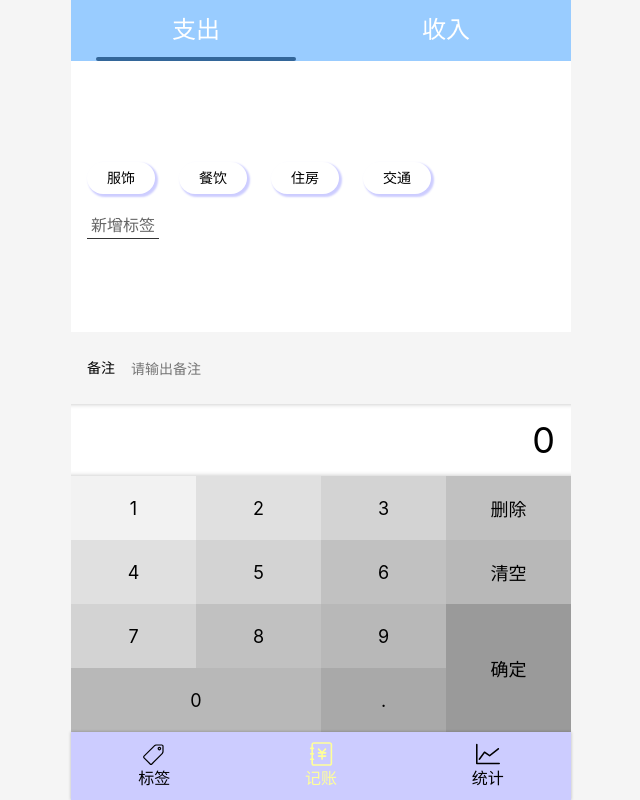
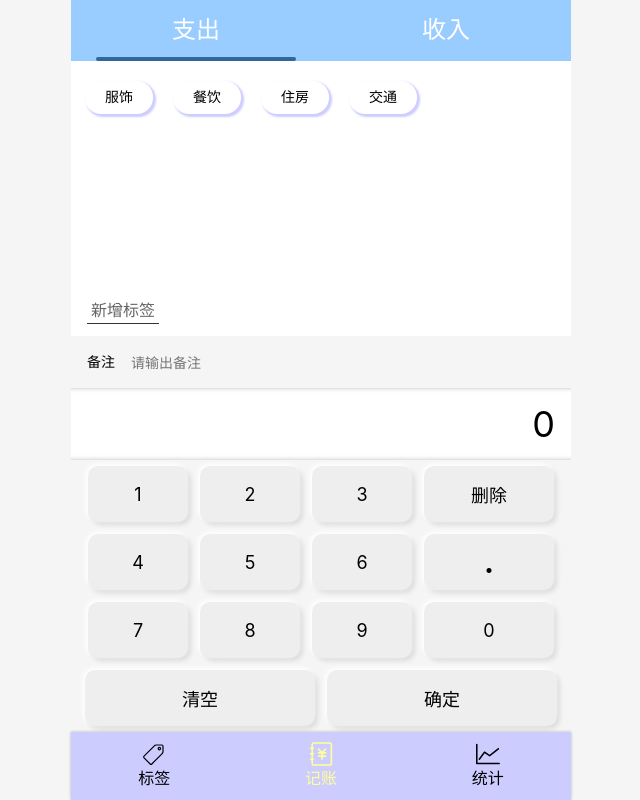
Before and after one commit to Cris-z123/book-keeping-react, a React app: page /#/money in a window 1280 px wide. Shown: the whole page, without its empty margins (319-959 px from the left). Built offline with nearby package versions, Linux system fonts and the light colour scheme.

Commit message:
修改记账页布局，重写numberPadUI

```diff
--- a/public/index.html
+++ b/public/index.html
@@ -4,11 +4,9 @@
     <meta charset="utf-8" />
     <link rel="icon" href="%PUBLIC_URL%/favicon.ico" />
     <meta name="viewport" content="width=device-width, initial-scale=1,minimum-scale=1.0,maximum-scale=1.0,user-scalable=no,viewport-fit=cover" />
+    <meta name="full-screen" content="yes">
+    <meta name="apple-mobile-web-app-capable" content="yes">
     <meta name="theme-color" content="#000000" />
-    <meta
-      name="description"
-      content="Web site created using create-react-app"
-    />
     <link rel="apple-touch-icon" href="%PUBLIC_URL%/logo192.png" />
     <link rel="manifest" href="%PUBLIC_URL%/manifest.json" />
     <title>水滴记账</title>
--- a/src/views/money/NoteSection.tsx
+++ b/src/views/money/NoteSection.tsx
@@ -4,7 +4,7 @@ import Input from 'components/Input';
 
 const Wrapper = styled.section`
   background: #f5f5f5;
-  padding: 14px 16px;
+  padding: 4px 16px;
   font-size: 14px;
 `;
 
--- a/src/views/money/NumberPadSection.tsx
+++ b/src/views/money/NumberPadSection.tsx
@@ -14,46 +14,38 @@ const Wrapper = styled.section`
                 inset 0 5px 5px -5px rgba(0,0,0,0.25);
   }
   > .pad{
+    display: flex;
+    flex-wrap: wrap;
+    justify-content: center;
+    align-items: center;
     > button{
       font-size: 18px;
       float: left;
-      width: 25%;
-      height: 64px;
+      width: 20%;
+      height: 56px;
       border: none;
+      margin: 6px;
       &.ok{
-        height: 128px;
-        float: right;
-    }
+        width: 46%;
+      }
       &.zero{
-        width: 50%;
-    }
-      &:nth-child(1){
-        background:#f2f2f2;
+        width: 26%;
       }
-      &:nth-child(2),
-      &:nth-child(5) {
-        background:#E0E0E0;
+      &.delete {
+        width: 26%;
       }
-      &:nth-child(3),
-      &:nth-child(6),
-      &:nth-child(9) {
-        background:#D3D3D3;
+      &.empty {
+        width: 46%;
       }
-      &:nth-child(4),
-      &:nth-child(7),
-      &:nth-child(10) {
-        background:#C1C1C1;
+      &.dot {
+        width: 26%;
+        font-size: 30px;
+        font-weight: bold;
       }
-      &:nth-child(8),
-      &:nth-child(11),
-      &:nth-child(13) {
-        background:#B8B8B8;
-      }
-      &:nth-child(12) {
-        background:#9A9A9A;
-      }
-      &:nth-child(14) {
-        background:#A9A9A9;
+      &{
+        background: #eee;
+        box-shadow: -2px -2px 5px white, 3px 3px 5px rgba(0, 0, 0, 0.1);
+        border-radius: 10px;
       }
     }
     @media(max-height:570px) {
@@ -141,17 +133,17 @@ const NumberPadSection: React.FC<Props> = (props) => {
           <button>1</button>
           <button>2</button>
           <button>3</button>
-          <button>删除</button>
+          <button className="delete">删除</button>
           <button>4</button>
           <button>5</button>
           <button>6</button>
-          <button>清空</button>
+          <button className="dot">.</button>
           <button>7</button>
           <button>8</button>
           <button>9</button>
+          <button className="zero">0</button>
+          <button className="empty">清空</button>
           <button className="ok">确定</button>
-          <button className="zero">0</button>
-          <button className="dot">.</button>
         </div>
       </Wrapper>
     )
--- a/src/views/money/TagsSection.tsx
+++ b/src/views/money/TagsSection.tsx
@@ -10,7 +10,7 @@ const Wrapper = styled.section`
   flex-shrink: 1;
   overflow: auto;
   flex-direction: column;
-  justify-content: center;
+  justify-content: space-between;
   align-items: flex-start;
   > ol {
     margin: 0 -12px;
@@ -20,7 +20,7 @@ const Wrapper = styled.section`
       display:inline-block;
       padding: 8px 20px;
       font-size: 14px;
-      margin: 8px 12px;
+      margin: 8px 10px;
       box-shadow: 2px 2px 2px 1px rgba(0, 0, 255, .2);
       &.selected {
         background: #66CCCC;
```
